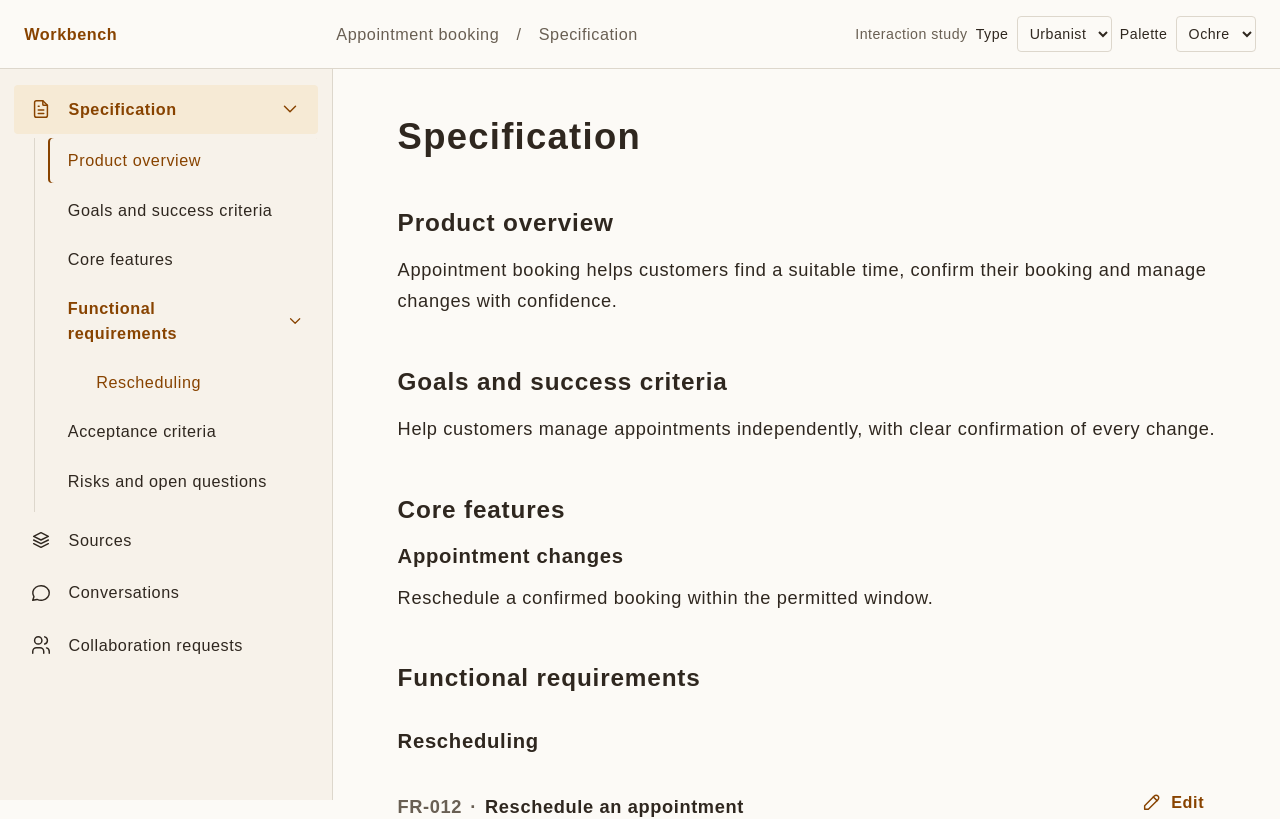
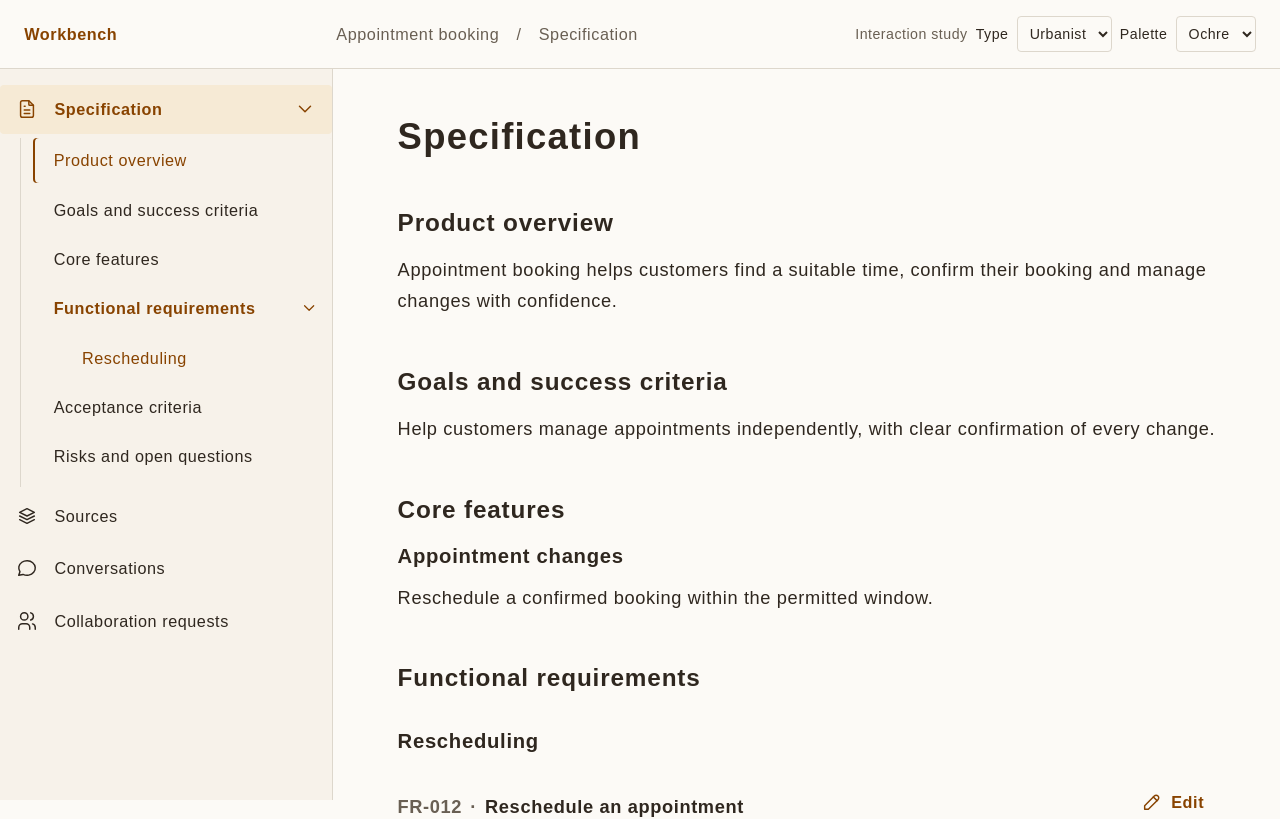
Before and after one commit to rlapoele/product-engineering-workbench, a React (Vite) app in the folder prototypes/specification-editing/: page / in a window 1280 px wide. Shown: the top 819 px of the page. Built offline with nearby package versions, Linux system fonts and the light colour scheme.

Commit message:
style: remove sidebar horizontal padding

```diff
--- a/prototypes/specification-editing/src/styles.css
+++ b/prototypes/specification-editing/src/styles.css
@@ -59,7 +59,7 @@
 }
 @layer components {
  .c-topbar {display:flex;align-items:center;justify-content:space-between;gap:1rem;min-block-size:4.25rem;padding:.5rem 1.5rem;border-block-end:.0625rem solid var(--line-subtle);background:var(--paint-canvas);font-size:1rem;position:sticky;inset-block-start:0;z-index:20}
- .c-sidebar {inline-size:26%;max-inline-size:25rem;flex-shrink:0;position:sticky;inset-block-start:4.25rem;block-size:calc(100dvh - 4.25rem);overflow:auto;border-inline-end:.0625rem solid var(--line-subtle);padding:1rem .875rem;background:var(--paint-sidebar);font-size:1rem}
+ .c-sidebar {inline-size:26%;max-inline-size:25rem;flex-shrink:0;position:sticky;inset-block-start:4.25rem;block-size:calc(100dvh - 4.25rem);overflow:auto;border-inline-end:.0625rem solid var(--line-subtle);padding-block:1rem;background:var(--paint-sidebar);font-size:1rem}
  .c-outline-link {display:block;inline-size:100%;text-align:start;min-block-size:2.75rem;padding:.65rem 1.25rem;border-radius:.25rem}
  .c-outline-link[aria-current] {box-shadow:inset .125rem 0 var(--paint-accent);color:var(--paint-accent)}
  .c-outline-link:hover {background:var(--paint-selection)}
```
Also changed, not shown: 2 other files (tests, documents, lock files or other folders).
